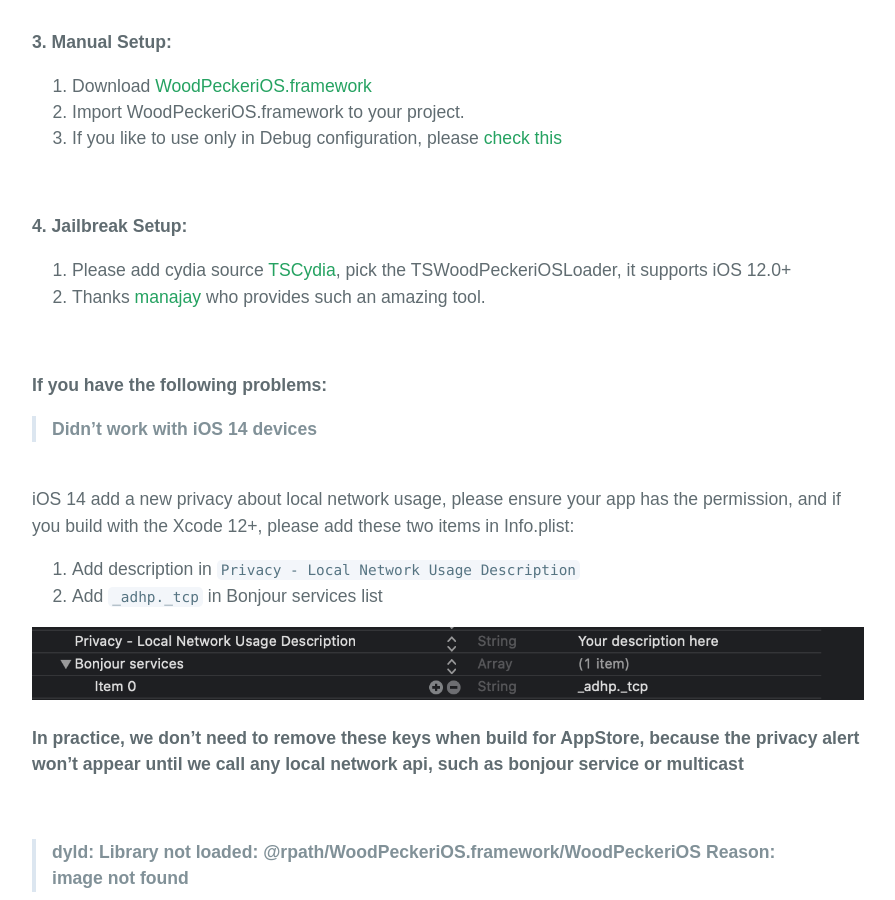
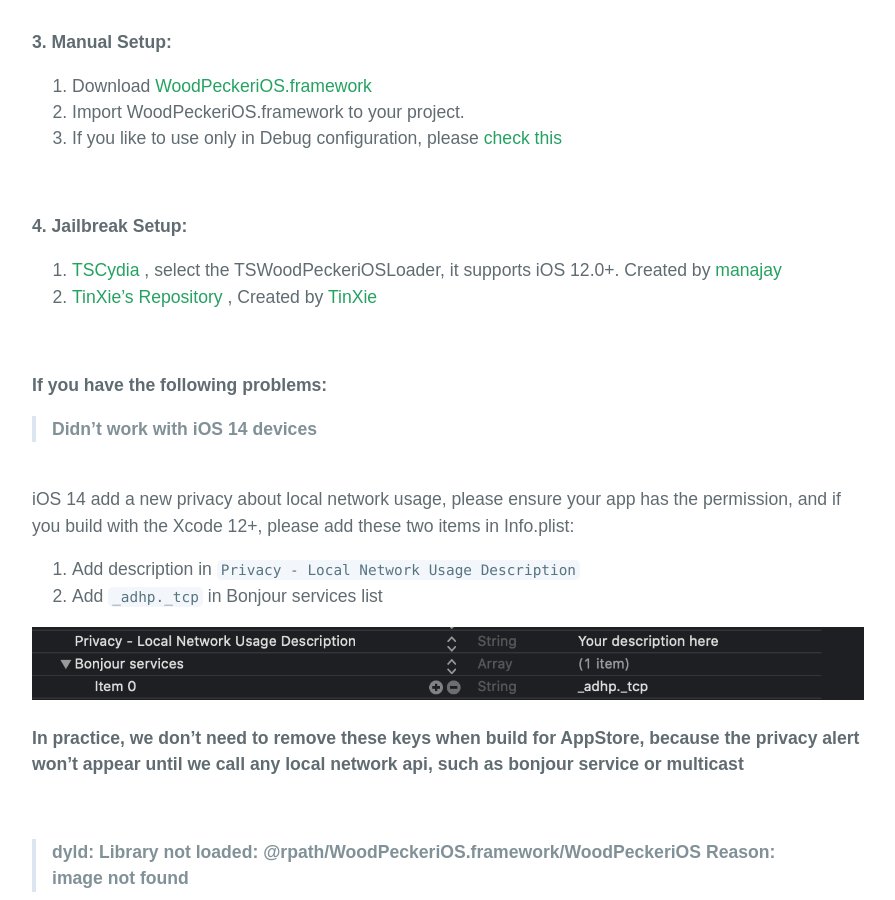
Before and after one commit to github-xiaogang/woodpecker, a Jekyll site: the page built from usage.md, in a window 1280 px wide and 900 px high, scrolled down 651 px. Shown: the whole window, without its empty margins (192-1087 px from the left). Built offline with Jekyll 4.4.1, drawn with Linux system fonts in a browser that asks for light colours.

Commit message:
add new jailbreak plugin

```diff
--- a/usage.md
+++ b/usage.md
@@ -39,8 +39,8 @@ binary "https://raw.githubusercontent.com/appwoodpecker/woodpecker-ios/master/Wo
 
 **4. Jailbreak Setup:**
 
-1. Please add cydia source <a href="https://todayios-cydia.github.io/cydia/">TSCydia</a>, pick the TSWoodPeckeriOSLoader, it supports iOS 12.0+
-2. Thanks <a href="https://github.com/todayios-cydia">manajay</a> who provides such an amazing tool.
+1. <a href="https://todayios-cydia.github.io/cydia/"> TSCydia </a>, select the TSWoodPeckeriOSLoader, it supports iOS 12.0+. Created by <a href="https://github.com/todayios-cydia">manajay</a>
+2. <a href="https://tinxie1115.github.io/"> TinXie's Repository </a>, Created by <a href="https://s2339956.github.io/about/"> TinXie </a>
 
 
 <br>
```
Also changed, not shown: cnusage.md (+3 -2 lines).
